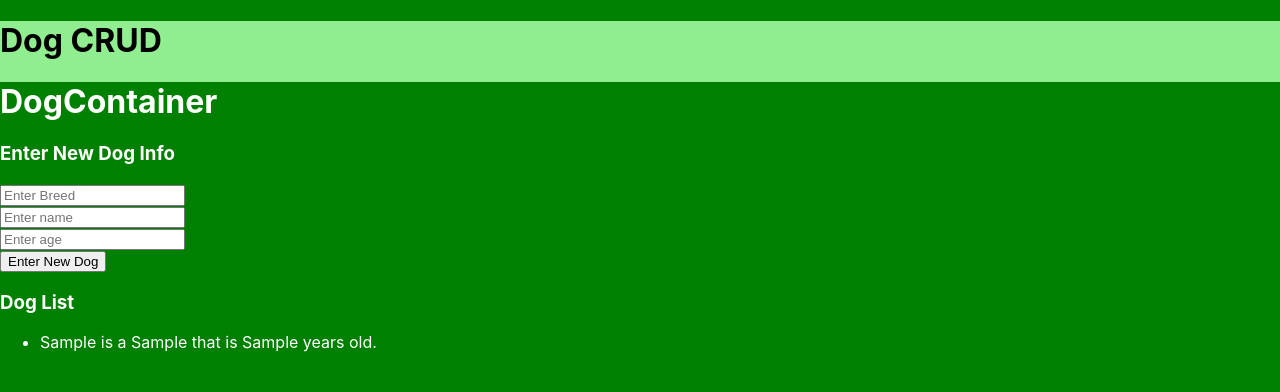
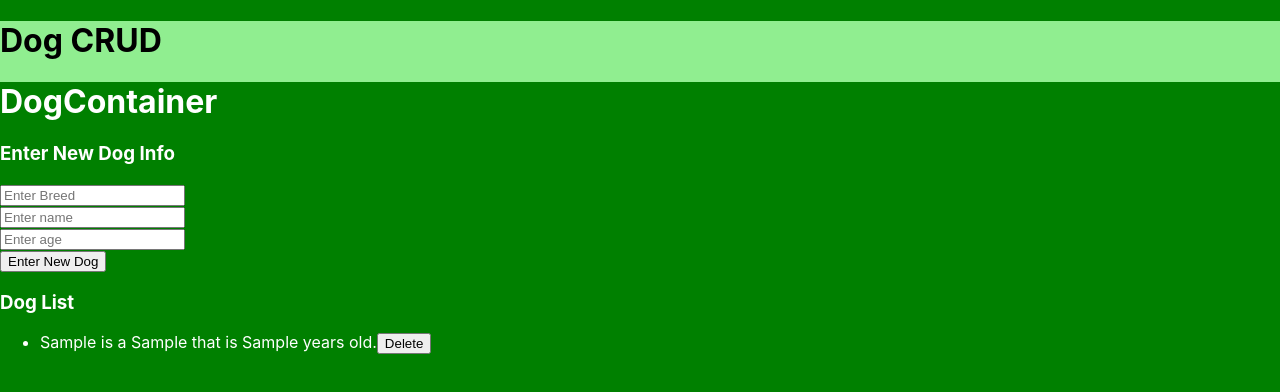
Before and after one commit to boyerst/dog-CRUD-react, a React (Create React App) app in the folder react-dog-crud/: page / in a window 1280 px wide. Both pictures are taken after typing "Sample", "Sample", "Sample" into the empty fields and a click on the button "Enter New Dog". Shown: the top 392 px of the page. Built offline with nearby package versions, Linux system fonts and the light colour scheme.

Commit message:
added deleteDog(), index of dog to delete prints when delete attempted

```diff
--- a/react-dog-crud/src/DogContainer/DogList/index.js
+++ b/react-dog-crud/src/DogContainer/DogList/index.js
@@ -9,6 +9,9 @@ function DogList(props) {
     return (
       <li key={i}>
         {dog.name} is a {dog.breed} that is {dog.age} years old.
+        <button onClick={ () => props.deleteDog(i) }>
+          Delete
+        </button>
 
       </li>
     )
--- a/react-dog-crud/src/DogContainer/DogNewForm/index.js
+++ b/react-dog-crud/src/DogContainer/DogNewForm/index.js
@@ -34,7 +34,6 @@ class DogNewForm extends React.Component {
 
   render() {
     console.log(this.state)
-    console.log("this.props in DogNewForm")
     return (
 
       <div>
--- a/react-dog-crud/src/DogContainer/index.js
+++ b/react-dog-crud/src/DogContainer/index.js
@@ -20,6 +20,9 @@ class DogContainer extends React.Component {
     this.setState({dogs: dogs})
   }
 
+  deleteDog = (indexOfDogToDelete) => {
+    console.log("you are trying to delete a dog", indexOfDogToDelete)
+  }
 
 
   render() {
@@ -29,7 +32,10 @@ class DogContainer extends React.Component {
       <div className="DogContainer">
         <h1>DogContainer</h1>
         <DogNewForm addDog={this.addDog} />
-        <DogList dogs={this.state.dogs} />
+        <DogList
+          dogs={this.state.dogs}
+          deleteDog={this.deleteDog}
+        />
       </div>
     )
   }
```
